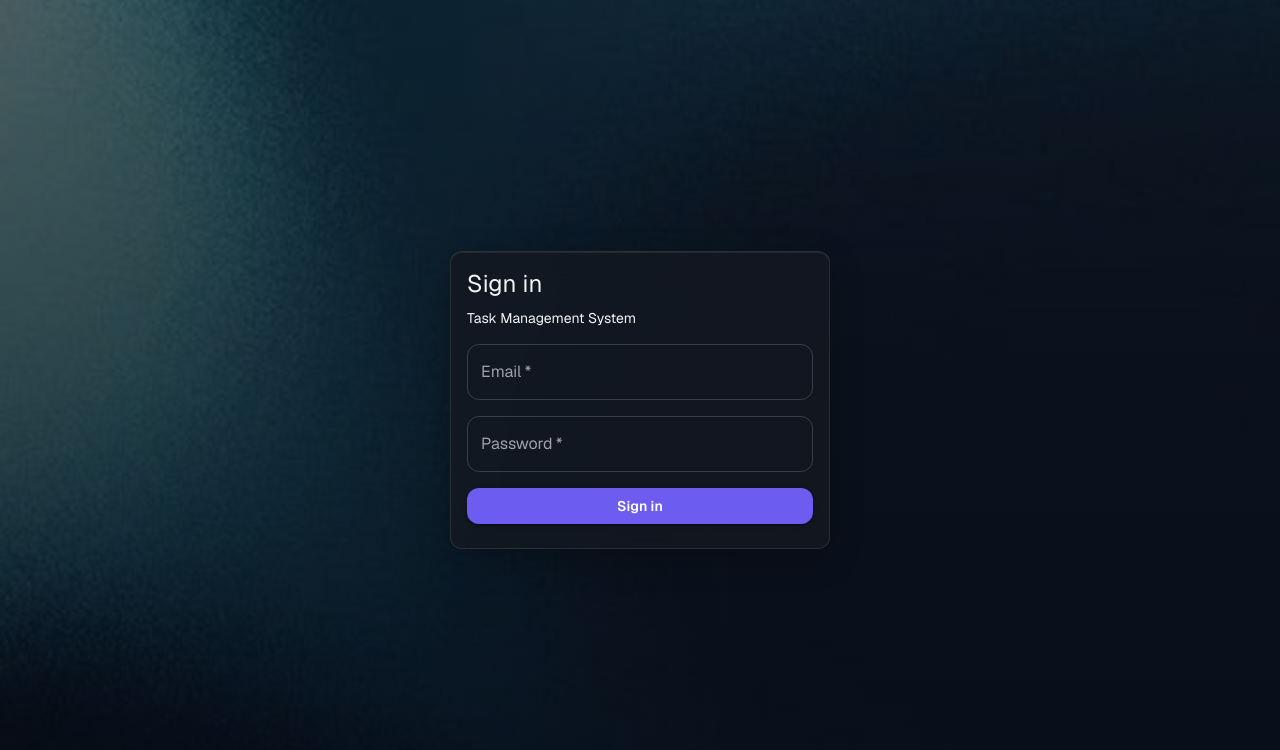
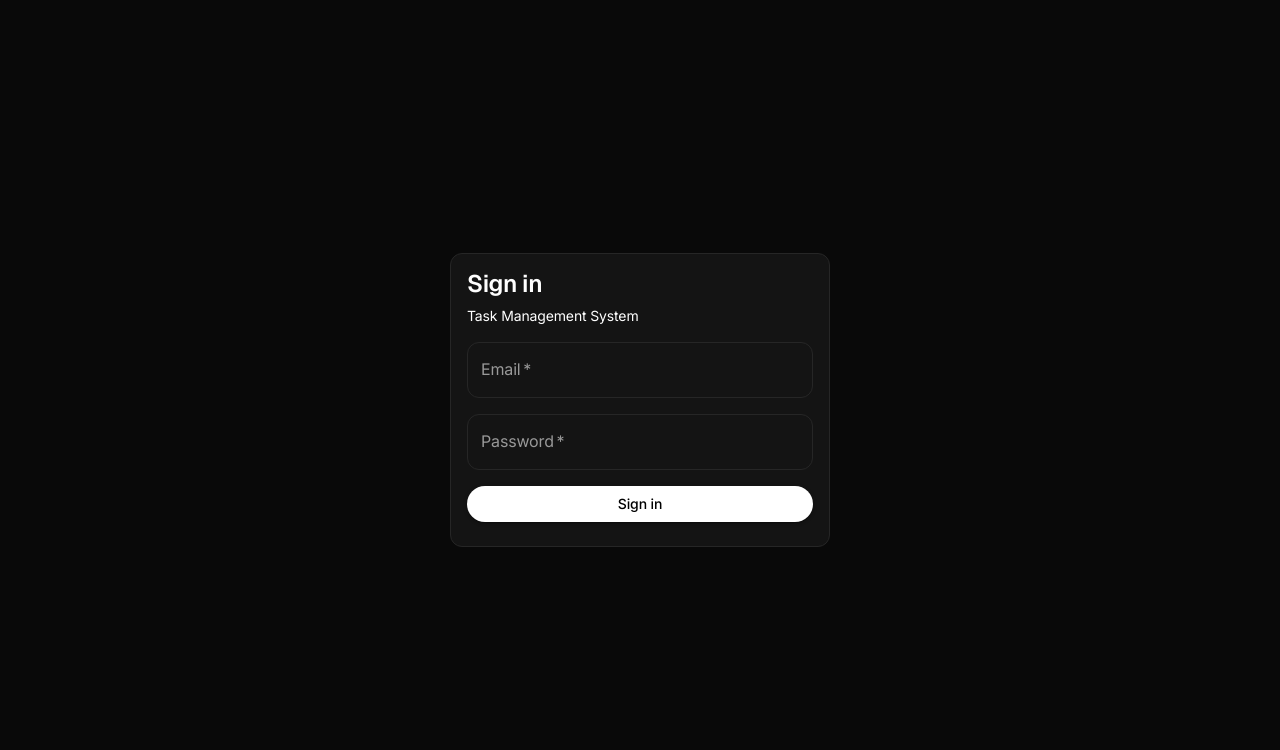
Before and after one commit to praveen-madawalage/Task-Management-System, a React (Vite) app in the folder client/: page /login in a window 1280 px wide. Shown: the top 750 px of the page. Built offline with nearby package versions, Linux system fonts and the light colour scheme; no server answers.

Commit message:
feat: update UI with new font styles, enhance color palette, and improve dashboard banner for better user engagement

```diff
--- a/client/index.html
+++ b/client/index.html
@@ -7,7 +7,7 @@
     <link rel="preconnect" href="https://fonts.googleapis.com" />
     <link rel="preconnect" href="https://fonts.gstatic.com" crossorigin />
     <link
-      href="https://fonts.googleapis.com/css2?family=Geist:wght@300;400;500;600;700&family=Geist+Mono:wght@400;500&display=swap"
+      href="https://fonts.googleapis.com/css2?family=Geist:wght@300;400;500;600;700&family=Geist+Mono:wght@400;500&family=Inter:wght@400;500;600;700&display=swap"
       rel="stylesheet"
     />
     <title>TMS — Task Management System</title>
--- a/client/src/components/tasks/TaskBoard.tsx
+++ b/client/src/components/tasks/TaskBoard.tsx
@@ -52,9 +52,8 @@ export default function TaskBoard({
                 sx={{
                   p: 1.5,
                   minHeight: 220,
-                  bgcolor: 'rgba(22,26,34,0.6)',
-                  // No backdrop blur on the drop containers either — keeps the
-                  // drag repaint cheap.
+                  // Faint lift above the canvas; cards (surface-2) sit above it.
+                  bgcolor: 'rgba(255,255,255,0.02)',
                   backdropFilter: 'none',
                   WebkitBackdropFilter: 'none',
                 }}
--- a/client/src/components/tasks/TaskCard.tsx
+++ b/client/src/components/tasks/TaskCard.tsx
@@ -22,14 +22,13 @@ function TaskCard({ task, canManageLabels, onAddLabel, onRemoveLabel, onOpen }:
       onClick={() => onOpen(task)}
       sx={{
         cursor: 'pointer',
-        // Solid (no backdrop blur): glass is far too expensive to repaint on
-        // every frame while the card is dragged, and renders incorrectly under
-        // a transform. Keeps drag smooth and visually correct.
-        backgroundColor: '#1b202a',
+        // Flat charcoal (Framer surface-2). No backdrop blur — also keeps drag
+        // repaints cheap and visually correct under a transform.
+        backgroundColor: '#1c1c1c',
         backdropFilter: 'none',
         WebkitBackdropFilter: 'none',
         transition: 'border-color .15s, box-shadow .15s',
-        '&:hover': { borderColor: 'rgba(255,255,255,0.17)', boxShadow: '0 8px 22px rgba(0,0,0,0.3)' },
+        '&:hover': { borderColor: '#333333', boxShadow: '0 8px 22px rgba(0,0,0,0.35)' },
       }}
     >
       <CardContent sx={{ p: 1.5, '&:last-child': { pb: 1.5 } }}>
--- a/client/src/index.css
+++ b/client/src/index.css
@@ -1,4 +1,4 @@
 /* MUI's CssBaseline + theme handle resets, the dark background, and fonts. */
 :root {
-  font-family: 'Geist', 'Segoe UI', Roboto, sans-serif;
+  font-family: 'Inter', 'Segoe UI', Roboto, sans-serif;
 }
--- a/client/src/pages/DashboardPage.tsx
+++ b/client/src/pages/DashboardPage.tsx
@@ -141,14 +141,56 @@ export default function DashboardPage() {
   );
   const activity = (notifData?.notifications ?? []).slice(0, 6);
 
+  // Gradient spotlight banner content (role-specific).
+  const myProjectCount = (projects ?? []).filter((p) => p.created_by === user?.id).length;
+  let ctaLabel = 'View my tasks';
+  let ctaTo = '/tasks';
+  let bannerSummary = `${tasks.length} tasks assigned · ${dueSoon} due this week.`;
+  if (isAdmin) {
+    ctaLabel = 'Manage users';
+    ctaTo = '/users';
+    bannerSummary = 'An overview of your whole workspace at a glance.';
+  } else if (isPM) {
+    ctaLabel = 'Go to projects';
+    ctaTo = '/projects';
+    bannerSummary = `${myProjectCount} projects you manage · ${inProgress} tasks in progress.`;
+  }
+
   return (
     <Box>
-      {/* Page header */}
-      <Box sx={{ mb: 3.5 }}>
-        <Typography sx={{ fontSize: 24, fontWeight: 600, letterSpacing: '-.02em' }}>Dashboard</Typography>
-        <Typography sx={{ fontSize: 13, color: COLORS.text3, mt: 0.5 }}>
-          Welcome back, {user?.name}
-        </Typography>
+      {/* Gradient spotlight banner — the signature Framer atmosphere card */}
+      <Box
+        sx={{
+          position: 'relative',
+          overflow: 'hidden',
+          borderRadius: '24px',
+          p: { xs: 3, md: 4 },
+          mb: 3,
+          color: '#fff',
+          background: `linear-gradient(135deg, ${COLORS.gradientViolet}, ${COLORS.gradientMagenta})`,
+        }}
+      >
+        <Box
+          sx={{
+            position: 'absolute',
+            top: -80,
+            right: -40,
+            width: 260,
+            height: 260,
+            borderRadius: '50%',
+            background: 'radial-gradient(circle at 40% 40%, rgba(255,255,255,0.35), transparent 70%)',
+            pointerEvents: 'none',
+          }}
+        />
+        <Box sx={{ position: 'relative' }}>
+          <Typography variant="h4" sx={{ fontWeight: 600 }}>
+            Welcome back, {user?.name}
+          </Typography>
+          <Typography sx={{ mt: 1, maxWidth: 540, opacity: 0.92 }}>{bannerSummary}</Typography>
+          <Button variant="contained" onClick={() => navigate(ctaTo)} sx={{ mt: 2.5 }}>
+            {ctaLabel}
+          </Button>
+        </Box>
       </Box>
 
       {/* Stat cards */}
--- a/client/src/theme.ts
+++ b/client/src/theme.ts
@@ -1,116 +1,150 @@
 import { createTheme } from '@mui/material/styles';
 
-// Design tokens from the "TMS - Dark" handoff.
-const ACCENT = '#6d5cf0';
-const SURFACE = 'rgba(20,24,33,0.84)';
-const BORDER = 'rgba(255,255,255,0.1)';
-const BORDER2 = 'rgba(255,255,255,0.17)';
+// ── Framer-style dark "artboard" tokens (from DESIGN-framer.md) ───────────────
+const ACCENT = '#0099ff'; // single chromatic accent — links / focus / selection only
+const CANVAS = '#090909';
+const SURFACE_1 = '#141414';
+const SURFACE_2 = '#1c1c1c';
+const HAIRLINE = '#262626';
 
+const GEIST = "'Geist', 'Mona Sans', 'Segoe UI', sans-serif"; // GT Walsheim substitute
+const INTER = "'Inter', 'Inter Variable', 'Segoe UI', Roboto, sans-serif";
+
+// Shared palette consumed directly by feature components via `COLORS`.
 export const COLORS = {
   accent: ACCENT,
-  accentText: '#a99bff',
-  accentSoft: 'rgba(109,92,240,0.14)',
-  accentBorder: 'rgba(109,92,240,0.4)',
-  accentGlow: 'rgba(109,92,240,0.32)',
-  surface: SURFACE,
-  surface2: 'rgba(27,32,42,0.8)',
-  surface3: 'rgba(44,50,63,0.86)',
-  border: BORDER,
-  border2: BORDER2,
-  text: '#f4f4f5',
-  text2: '#a1a1aa',
-  text3: '#71717a',
-  text4: '#52525b',
-  rose: '#fb7185',
+  accentText: ACCENT,
+  accentSoft: 'rgba(0,153,255,0.12)',
+  accentBorder: 'rgba(0,153,255,0.40)',
+  accentGlow: 'rgba(0,153,255,0.25)',
+  canvas: CANVAS,
+  surface: SURFACE_1,
+  surface2: SURFACE_2,
+  surface3: '#262626',
+  border: HAIRLINE,
+  border2: '#333333',
+  text: '#ffffff',
+  text2: '#999999',
+  text3: '#7a7a7a',
+  text4: '#5a5a5a',
+  // Semantic / data-viz accents (priority + status dots, etc.)
+  rose: '#ff5577',
   amber: '#fbbf24',
-  emerald: '#34d399',
-  sky: '#38bdf8',
+  emerald: '#22c55e',
+  sky: '#0099ff',
+  // Signature gradient spotlight family
+  gradientViolet: '#6a4cf5',
+  gradientMagenta: '#d44df0',
+  gradientOrange: '#ff7a3d',
+  gradientCoral: '#ff5577',
   mono: "'Geist Mono', ui-monospace, monospace",
 };
 
 export const theme = createTheme({
   palette: {
     mode: 'dark',
-    primary: { main: ACCENT, contrastText: '#ffffff' },
-    error: { main: '#fb7185' },
+    primary: { main: '#ffffff', contrastText: '#000000' }, // white pill CTAs
+    info: { main: ACCENT },
+    error: { main: '#ff5577' },
     warning: { main: '#fbbf24' },
-    success: { main: '#34d399' },
-    info: { main: '#38bdf8' },
-    background: { default: '#0a0d14', paper: SURFACE },
-    text: { primary: '#f4f4f5', secondary: '#a1a1aa' },
-    divider: BORDER,
+    success: { main: '#22c55e' },
+    background: { default: CANVAS, paper: SURFACE_1 },
+    text: { primary: '#ffffff', secondary: '#999999' },
+    divider: HAIRLINE,
   },
   shape: { borderRadius: 12 },
   typography: {
-    fontFamily: "'Geist', 'Segoe UI', sans-serif",
+    fontFamily: INTER,
     fontSize: 14,
-    button: { textTransform: 'none', fontWeight: 600 },
+    // Display tier — Geist with aggressive negative tracking (poster cadence).
+    h1: { fontFamily: GEIST, fontWeight: 600, letterSpacing: '-0.045em', lineHeight: 0.95 },
+    h2: { fontFamily: GEIST, fontWeight: 600, letterSpacing: '-0.04em', lineHeight: 1.0 },
+    h3: { fontFamily: GEIST, fontWeight: 600, letterSpacing: '-0.035em', lineHeight: 1.05 },
+    h4: { fontFamily: GEIST, fontWeight: 600, letterSpacing: '-0.03em', lineHeight: 1.1 },
+    h5: { fontFamily: GEIST, fontWeight: 600, letterSpacing: '-0.02em', lineHeight: 1.15 },
+    h6: { fontFamily: GEIST, fontWeight: 600, letterSpacing: '-0.02em', lineHeight: 1.2 },
+    body1: { letterSpacing: '-0.01em' },
+    body2: { letterSpacing: '-0.01em' },
+    button: { textTransform: 'none', fontWeight: 500, letterSpacing: '-0.01em' },
   },
   components: {
     MuiCssBaseline: {
       styleOverrides: {
         body: {
-          backgroundColor: '#0a0d14',
-          backgroundImage:
-            "linear-gradient(180deg, rgba(8,11,18,0.5), rgba(7,11,20,0.74)), url('/bg.jpeg')",
-          backgroundSize: 'cover',
-          backgroundPosition: 'center',
-          backgroundAttachment: 'fixed',
-          backgroundRepeat: 'no-repeat',
+          backgroundColor: CANVAS,
+          color: '#ffffff',
+          fontFamily: INTER,
+          // Inter character variants — Framer's bespoke body voice.
+          fontFeatureSettings: "'cv01','cv05','cv09','cv11','ss03'",
           WebkitFontSmoothing: 'antialiased',
         },
-        '::selection': { background: 'rgba(109,92,240,0.3)' },
+        '::selection': { background: 'rgba(0,153,255,0.30)' },
       },
     },
+    // Flat charcoal surfaces — no glass blur, depth comes from surface lift.
     MuiPaper: {
       styleOverrides: {
         root: {
           backgroundImage: 'none',
-          backgroundColor: SURFACE,
-          backdropFilter: 'blur(20px) saturate(1.3)',
-          WebkitBackdropFilter: 'blur(20px) saturate(1.3)',
-          border: `1px solid ${BORDER}`,
-          boxShadow: 'inset 0 1px 0 rgba(255,255,255,0.07), 0 10px 34px rgba(0,0,0,0.22)',
+          backgroundColor: SURFACE_1,
+          border: `1px solid ${HAIRLINE}`,
+          boxShadow: 'none',
         },
       },
     },
     MuiAppBar: {
       styleOverrides: {
         root: {
-          backgroundColor: 'rgba(10,13,20,0.5)',
+          backgroundColor: CANVAS,
           backgroundImage: 'none',
-          backdropFilter: 'blur(22px) saturate(1.4)',
-          WebkitBackdropFilter: 'blur(22px) saturate(1.4)',
-          borderBottom: `1px solid ${BORDER}`,
+          borderBottom: `1px solid ${HAIRLINE}`,
           boxShadow: 'none',
-          color: '#f4f4f5',
+          color: '#ffffff',
         },
       },
     },
     MuiButton: {
       styleOverrides: {
         root: {
+          borderRadius: 100, // pill
+          textTransform: 'none',
+          fontWeight: 500,
+          transition: 'background-color .15s ease, transform .1s ease',
+          '&:active': { transform: 'scale(0.97)' },
           '&.MuiButton-containedPrimary': {
-            boxShadow: '0 8px 24px rgba(109,92,240,0.32)',
-            '&:hover': { boxShadow: '0 10px 26px rgba(109,92,240,0.42)', filter: 'brightness(1.08)' },
+            backgroundColor: '#ffffff',
+            color: '#000000',
+            boxShadow: 'none',
+            '&:hover': { backgroundColor: '#ededed', boxShadow: 'none' },
+          },
+        },
+      },
+    },
+    MuiLink: {
+      styleOverrides: {
+        root: { color: ACCENT },
+      },
+    },
+    MuiOutlinedInput: {
+      styleOverrides: {
+        notchedOutline: { borderColor: HAIRLINE },
+        root: {
+          '&.Mui-focused .MuiOutlinedInput-notchedOutline': {
+            borderColor: ACCENT,
+            borderWidth: 1,
           },
         },
       },
     },
     MuiTableCell: {
       styleOverrides: {
-        root: { borderColor: BORDER },
-        head: { color: '#a1a1aa', fontWeight: 600 },
-      },
-    },
-    MuiOutlinedInput: {
-      styleOverrides: {
-        notchedOutline: { borderColor: BORDER2 },
+        root: { borderColor: HAIRLINE },
+        head: { color: '#999999', fontWeight: 600 },
       },
     },
     MuiTooltip: {
       styleOverrides: {
-        tooltip: { backgroundColor: 'rgba(44,50,63,0.96)', fontSize: 12, border: `1px solid ${BORDER}` },
+        tooltip: { backgroundColor: SURFACE_2, border: `1px solid ${HAIRLINE}`, fontSize: 12 },
       },
     },
   },
```
